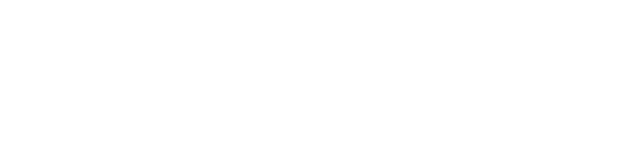
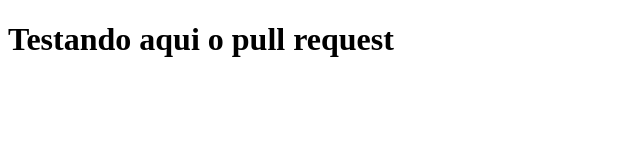
Before and after one commit to David-Silva10/Projeto-de-Extens-o, a plain HTML site: page Projeto de extensão/teste.html in a window 1280 px wide. Shown: the whole page, without its empty margins (0-640 px from the left). Drawn offline with Linux system fonts and the light colour scheme.

Commit message:
Testando pull request

```diff
--- a/Projeto de extensão/teste.html
+++ b/Projeto de extensão/teste.html
@@ -6,6 +6,6 @@
     <title>Document</title>
 </head>
 <body>
-
+    <h1>Testando aqui o pull request</h1>
 </body>
 </html>
```
